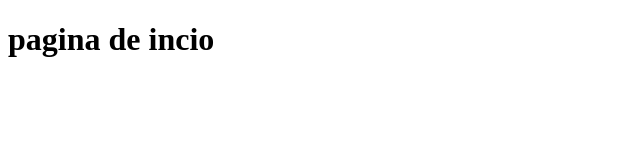
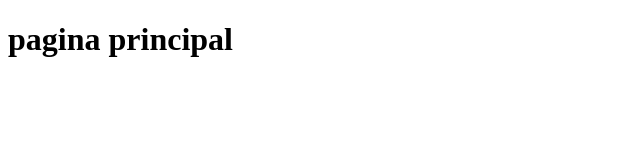
Before and after one commit to Liam2781/primer-repositorio-fd, a plain HTML site: page home.html in a window 1280 px wide. Shown: the whole page, without its empty margins (0-640 px from the left). Drawn offline with Linux system fonts and the light colour scheme.

Commit message:
version #3

```diff
--- a/home.html
+++ b/home.html
@@ -5,7 +5,7 @@
     </head>
     <body>
         <h1>
-            pagina de incio
+            pagina principal
         </h1>
     </body>
 </html>
```
